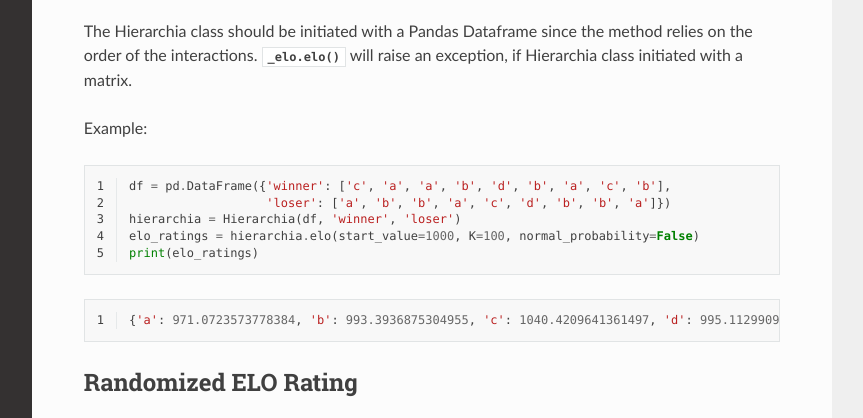
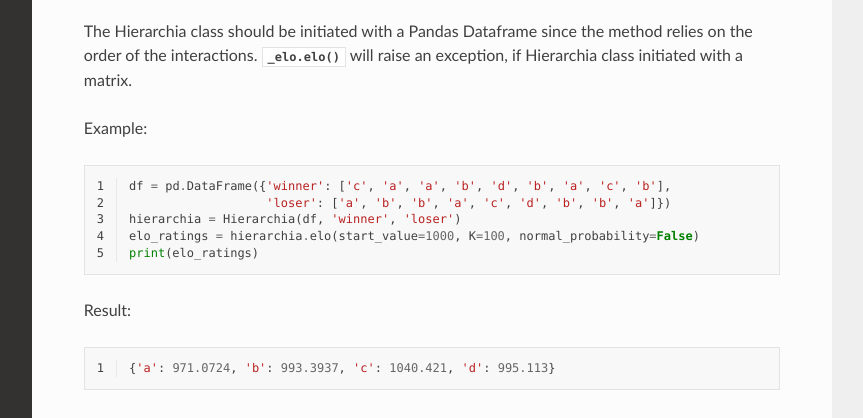
Before and after one commit to nusretipek/HierarchiaPy, a Sphinx documentation site: the page built from docs/source/methods.rst, in a window 1280 px wide and 1079 px high, cut to the strip 320-738 px from the top of the window. Shown: the whole strip, without its empty margins (268-1131 px from the left). Built offline with Sphinx 7.4.7 and the Read the Docs theme 2.0.0, drawn with Linux system fonts in a browser that asks for light colours.

Commit message:
Update methods.rst

```diff
--- a/docs/source/methods.rst
+++ b/docs/source/methods.rst
@@ -20,10 +20,12 @@ Example:
    elo_ratings = hierarchia.elo(start_value=1000, K=100, normal_probability=False)
    print(elo_ratings)
 
+Result:
+
 .. code-block:: python
    :linenos:
 
-   {'a': 971.0723573778384, 'b': 993.3936875304955, 'c': 1040.4209641361497, 'd': 995.1129909555166}
+   {'a': 971.0724, 'b': 993.3937, 'c': 1040.421, 'd': 995.113}
 
 
 Randomized ELO Rating
```
